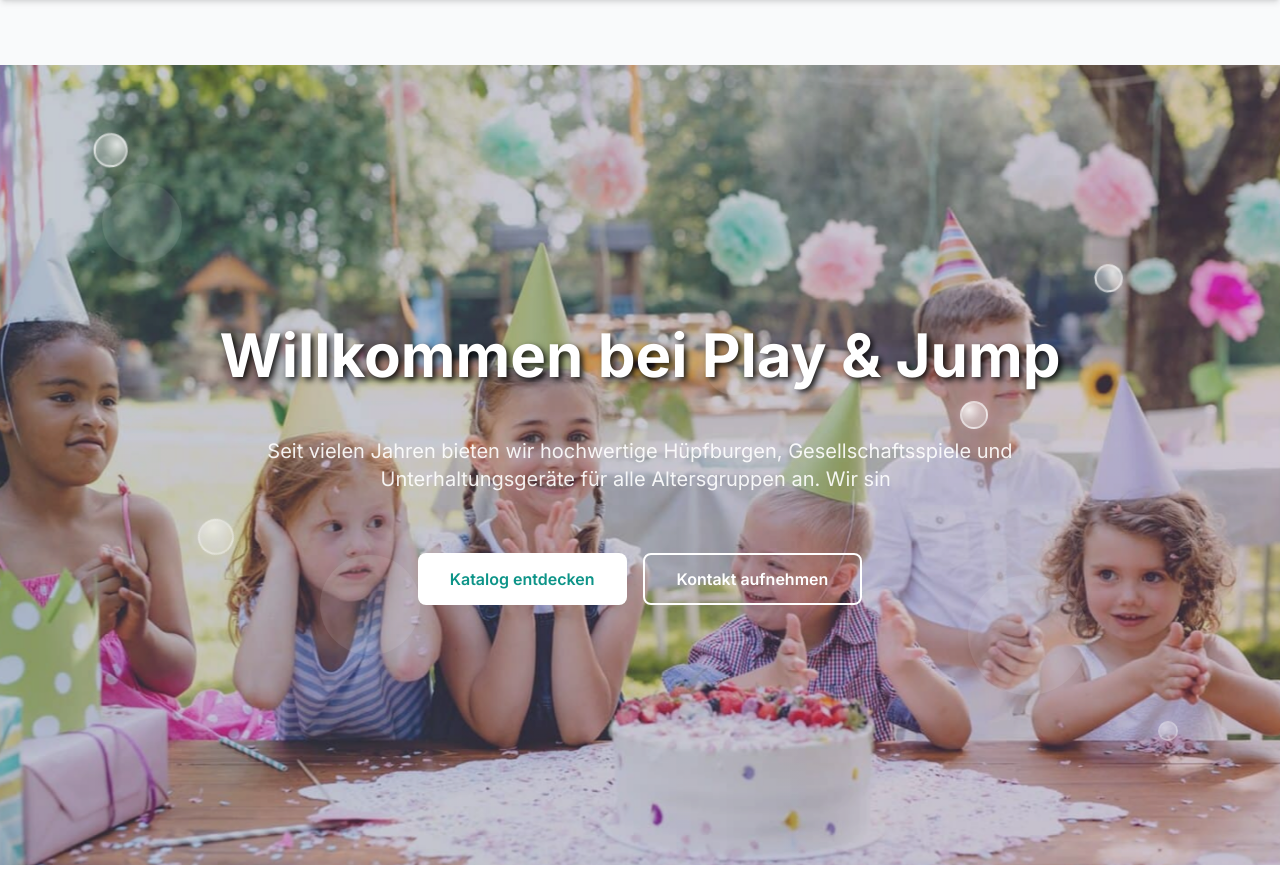
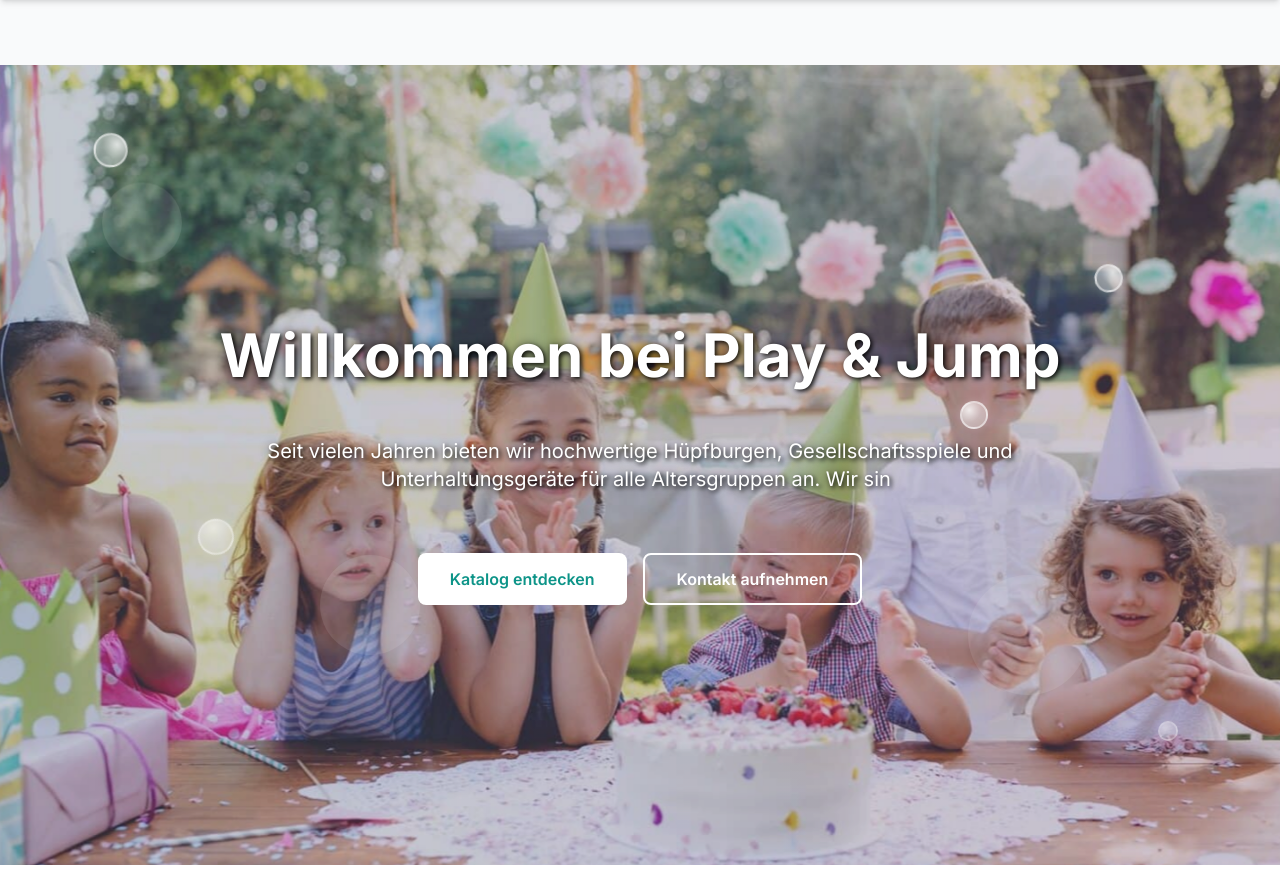
Before and after one commit to MitrofanovDm89/Site, a Django app: page / in a window 1280 px wide. Shown: the top 888 px of the page. Run offline with Django 4.2, Linux system fonts and the light colour scheme; parts of the project's set-up code (start-up, migrations or seed data) failed here and were passed over; some libraries are stand-ins or nearby versions.

Commit message:
Fix: Email settings and hero text readability - Fixed EMAIL_HOST_PASSWORD in settings_pythonanywhere.py - Improved hero text readability with text shadows - Removed black background boxes

```diff
--- a/playandjump/settings.py
+++ b/playandjump/settings.py
@@ -134,8 +134,8 @@ CKEDITOR_CONFIGS = {
 DEFAULT_AUTO_FIELD = 'django.db.models.BigAutoField'
 
 # Email Configuration
-EMAIL_BACKEND = 'django.core.mail.backends.console.EmailBackend'  # Для разработки
-# EMAIL_BACKEND = 'django.core.mail.backends.smtp.EmailBackend'  # Для продакшена
+# EMAIL_BACKEND = 'django.core.mail.backends.console.EmailBackend'  # Для разработки
+EMAIL_BACKEND = 'django.core.mail.backends.smtp.EmailBackend'  # Для тестирования
 EMAIL_HOST = 'smtp.gmail.com'
 EMAIL_PORT = 587
 EMAIL_USE_TLS = True
--- a/playandjump/settings_pythonanywhere.py
+++ b/playandjump/settings_pythonanywhere.py
@@ -70,7 +70,7 @@ STATICFILES_DIRS = [
 STATIC_ROOT = BASE_DIR / 'staticfiles'
 
 # WhiteNoise для статических файлов
-STATICFILES_STORAGE = 'whitenoise.storage.CompressedManifestStaticFilesStorage'
+STATICFILES_STORAGE = 'whitenoise.storage.CompressedStaticFilesStorage'
 
 # Media files
 MEDIA_URL = '/media/'
@@ -109,7 +109,7 @@ EMAIL_HOST = 'smtp.gmail.com'
 EMAIL_PORT = 587
 EMAIL_USE_TLS = True
 EMAIL_HOST_USER = 'playandjump.de@gmail.com'
-EMAIL_HOST_PASSWORD = os.environ.get('EMAIL_HOST_PASSWORD', 'ЗАМЕНИТЕ_НА_ПАРОЛЬ_ПРИЛОЖЕНИЯ')
+EMAIL_HOST_PASSWORD = 'kfuowvtoqsmxffng'
 DEFAULT_FROM_EMAIL = 'playandjump.de@gmail.com'
 EMAIL_CHARSET = 'utf-8'
 
--- a/templates/index.html
+++ b/templates/index.html
@@ -36,7 +36,7 @@
       <span class="gradient-text">Play & Jump</span>
     </h1>
          <div class="h-24 md:h-28 flex items-center justify-center mb-8">
-       <p id="hero-description" class="mobile-text md:text-xl text-white/90 max-w-3xl mx-auto animate-fade-in-up text-center">
+       <p id="hero-description" class="mobile-text md:text-xl text-white max-w-3xl mx-auto animate-fade-in-up text-center hero-description-text">
          Seit vielen Jahren bieten wir hochwertige Hüpfburgen, Gesellschaftsspiele und Unterhaltungsgeräte
          für alle Altersgruppen an. Wir sind Ihr Partner für unvergessliche Kinderfeste und Events.
        </p>
@@ -681,12 +681,18 @@ function toggleTestimonial(id) {
          /* Hero title with better readability */
          .hero-title {
              color: #ffffff;
-             text-shadow: 3px 3px 6px rgba(0, 0, 0, 0.9);
+             text-shadow: 2px 2px 4px rgba(0, 0, 0, 0.8), 0 0 10px rgba(0, 0, 0, 0.5);
          }
 
          .hero-title .gradient-text {
              color: #ffffff;
-             text-shadow: 3px 3px 6px rgba(0, 0, 0, 0.9);
+             text-shadow: 2px 2px 4px rgba(0, 0, 0, 0.8), 0 0 10px rgba(0, 0, 0, 0.5);
+         }
+
+         /* Hero description text with same shadow style as title */
+         .hero-description-text {
+             color: #ffffff;
+             text-shadow: 2px 2px 4px rgba(0, 0, 0, 0.8), 0 0 10px rgba(0, 0, 0, 0.5);
          }
 
          /* Touch-friendly buttons */
```
Also changed, not shown: 1 other file.
